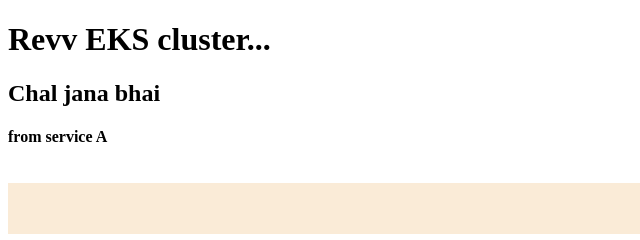
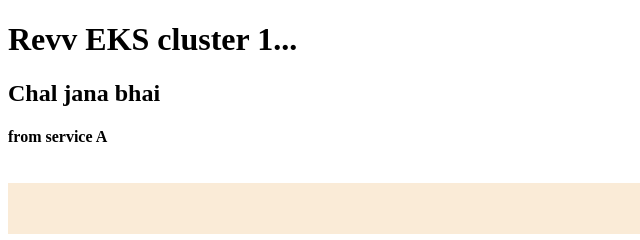
Before and after one commit to pradverma94/frontend-ecr-eks, a plain HTML site: page index.html in a window 1280 px wide. Shown: the top 240 px of the page, 0-640 px from the left. Drawn offline with Linux system fonts and the light colour scheme; no server answers.

```diff
--- a/index.html
+++ b/index.html
@@ -1,7 +1,7 @@
 <!DOCTYPE html>
 <html>
   <body>
-    <h1>Revv EKS cluster...</h1>
+    <h1>Revv EKS cluster 1...</h1>
     <h2>Chal jana bhai</h2>
     <h4>from service A</h4>
     <div style="height: 100px; overflow: scroll">
```
Also changed, not shown: 1 other file.
